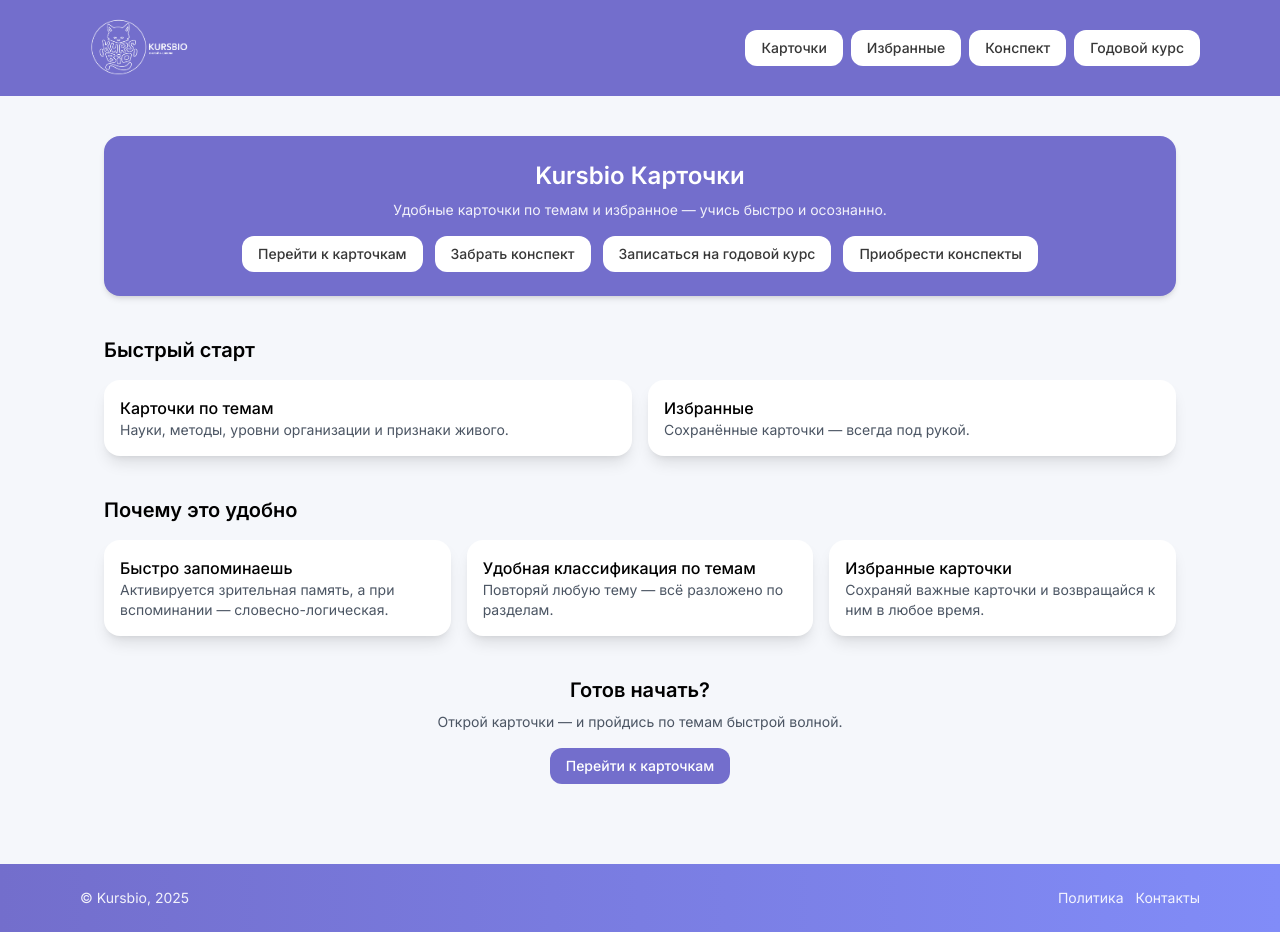
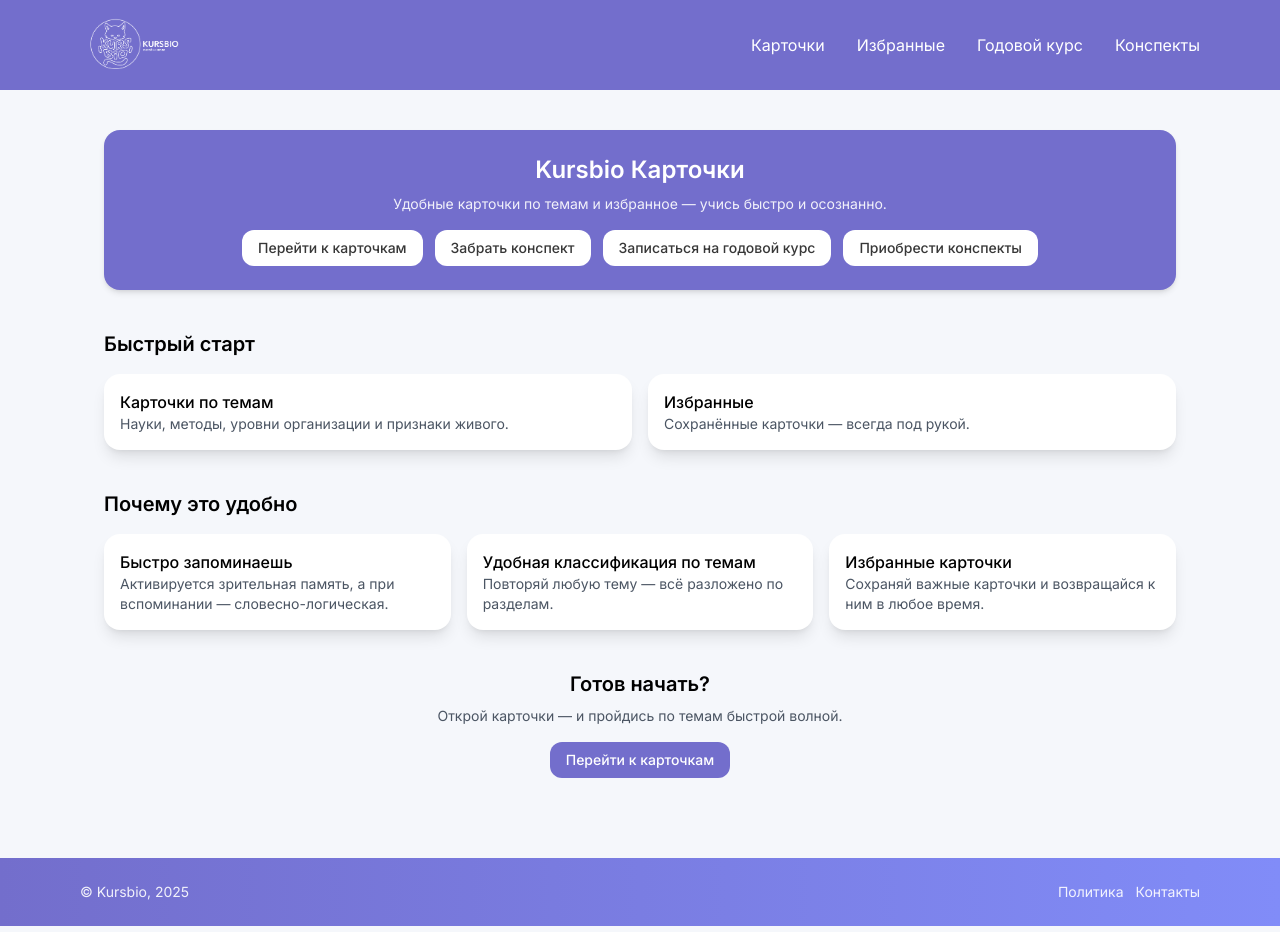
Before and after one commit to Cavor789/kursbio-flashcards, a Next.js app: page / in a window 1280 px wide. Built offline with nearby package versions, Linux system fonts and the light colour scheme.

Commit message:
Update Header.tsx

```diff
--- a/components/Header.tsx
+++ b/components/Header.tsx
@@ -1,3 +1,4 @@
+// components/Header.tsx
 'use client';
 
 import Link from 'next/link';
@@ -8,15 +9,25 @@ export default function Header() {
     <header className="bg-[#736ecc] text-white">
       <div className="max-w-6xl mx-auto px-4 py-3 flex items-center gap-3">
         <Link href="/cards" className="flex items-center gap-3">
-          <Image src="/logo_2_white.png" alt="Kursbio" width={120} height={32} priority />
+          <Image
+            src="/logo_2_white.png"  // файл лежит в /public
+            alt="Kursbio"
+            width={110}
+            height={32}
+            priority
+          />
           <span className="sr-only">Kursbio Карточки</span>
         </Link>
 
-        <nav className="ml-auto flex flex-wrap gap-2">
-          <Link href="/cards" className="btn btn-white">Карточки</Link>
-          <Link href="/favorites" className="btn btn-white">Избранные</Link>
-          <a href="https://t.me/kursbio/11017" target="_blank" rel="noreferrer" className="btn btn-white">Конспект</a>
-          <a href="https://kursbio.com/godege" target="_blank" rel="noreferrer" className="btn btn-white">Годовой курс</a>
+        <nav className="ml-auto flex gap-8">
+          <Link href="/cards" className="hover:opacity-90">Карточки</Link>
+          <Link href="/favorites" className="hover:opacity-90">Избранные</Link>
+          <a href="https://kursbio.com/godege" target="_blank" rel="noreferrer" className="hover:opacity-90">
+            Годовой курс
+          </a>
+          <a href="https://kursbio.com/book" target="_blank" rel="noreferrer" className="hover:opacity-90">
+            Конспекты
+          </a>
         </nav>
       </div>
     </header>
```
